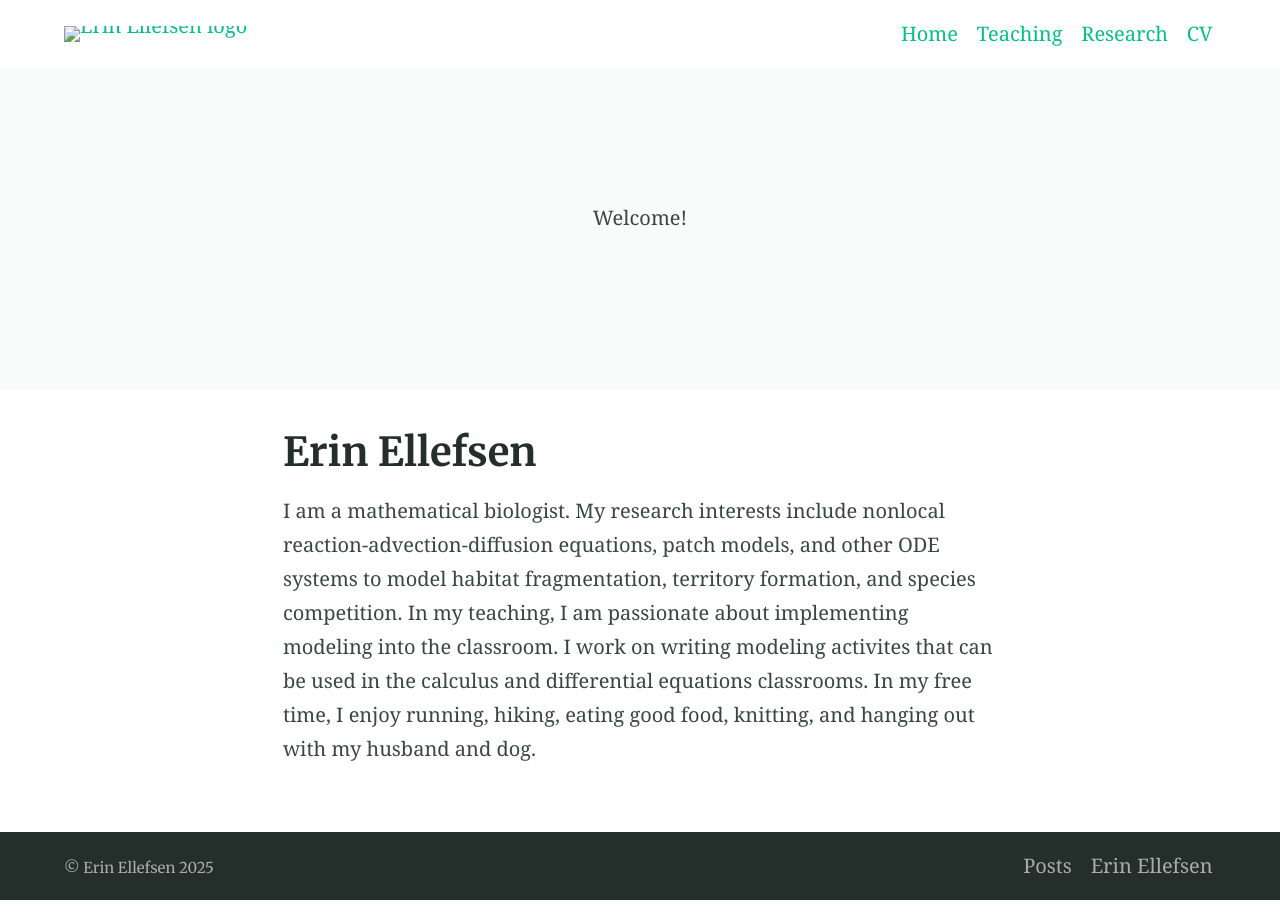
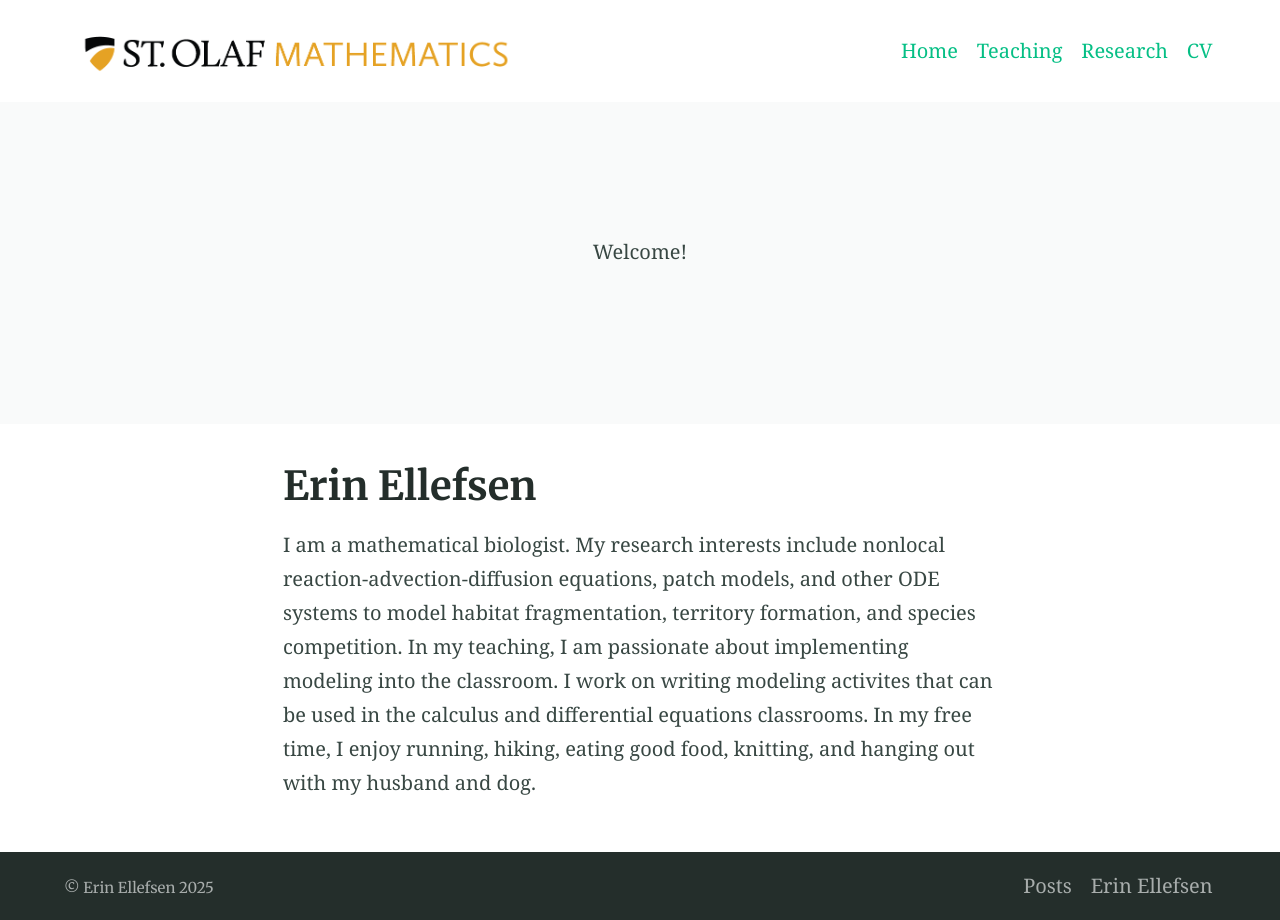
Before and after one commit to ellefer/eellefsen, a Jekyll site: the page built from index.md, in a window 1280 px wide. Built offline with Jekyll 4.4.1, drawn with Linux system fonts in a browser that asks for light colours.

Commit message:
trying figures again

```diff
--- a/_config.yml
+++ b/_config.yml
@@ -94,7 +94,7 @@ defaults:
 encoding: utf-8 # Make sure the encoding is right
 lang: en-US # Set the site language
 title: "Erin Ellefsen" # Site name or title, also used in jekyll-seo-tag
-logo: "eellefsen/assets/logos/mathematics.png" # Site logo, also used in jekyll-seo-tag
+logo: "https://github.com/ellefer/eellefsen/blob/main/assets/logos/mathematics.png" # Site logo, also used in jekyll-seo-tag
 description: "Ellefsen Professional Website" # Site description and default description, also used in jekyll-seo-tag
 url: "https://ellefer.github.io/eellefsen/" # Site url, also used in jekyll-seo-tag
 baseurl: ""
```
